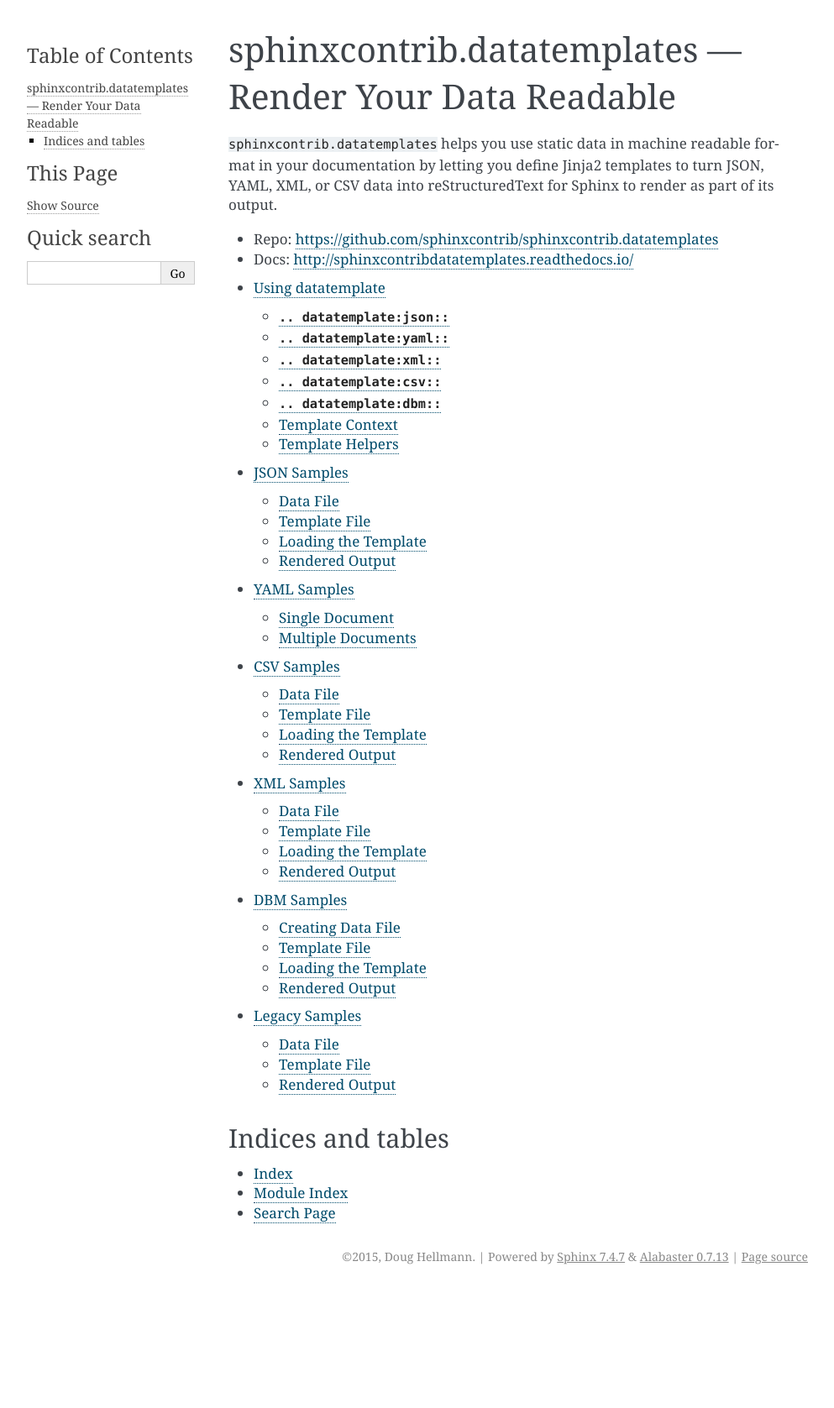
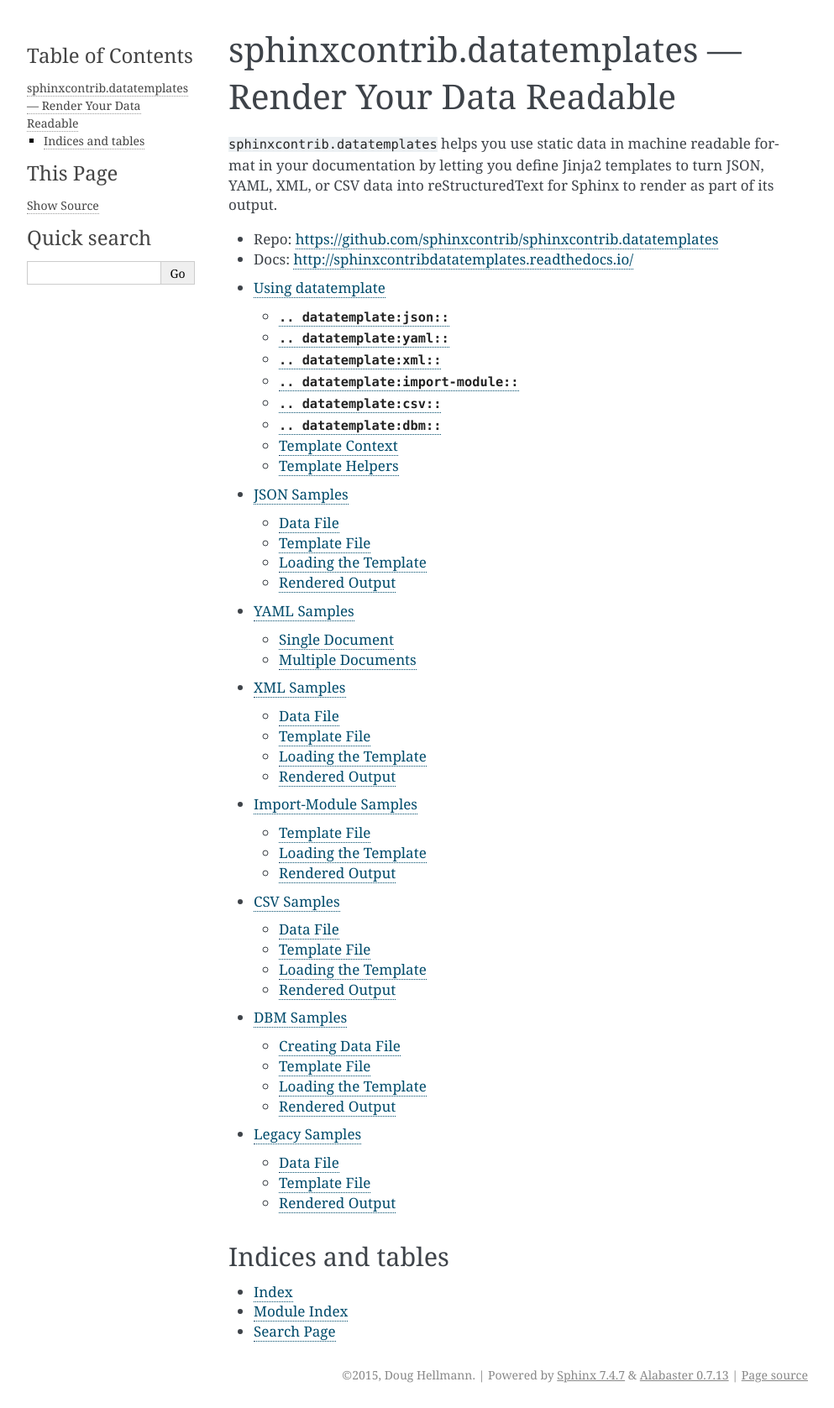
Before and after one commit to sphinx-contrib/datatemplates, a Sphinx documentation site: the page built from doc/source/index.rst, in a window 1280 px wide. Shown: the whole page at 84% size, without its empty margins (148-1141 px from the left). Built offline with Sphinx 7.4.7, drawn with Linux system fonts in a browser that asks for light colours; before the commit the page ends 1536 px from its top, so only the background shows below that.

Commit message:
Add domain for Python Modules

```diff
--- /dev/null
+++ b/doc/source/import-module.rst
@@ -0,0 +1,25 @@
+=======================
+ Import-Module Samples
+=======================
+
+Template File
+=============
+
+.. include:: _templates/import-module-sample.tmpl
+   :literal:
+
+Loading the Template
+====================
+
+.. code-block:: rst
+
+   .. datatemplate:import-module::
+      :source: os
+      :template: import-module-sample.tmpl
+
+Rendered Output
+===============
+
+.. datatemplate:import-module::
+   :source: os
+   :template: import-module-sample.tmpl
--- a/doc/source/index.rst
+++ b/doc/source/index.rst
@@ -16,8 +16,9 @@
    using
    json
    yaml
+   xml
+   import-module
    csv
-   xml
    dbm
    legacy
 
```
Also changed, not shown: doc/source/using.rst (+11 -0 lines), 3 other files.
